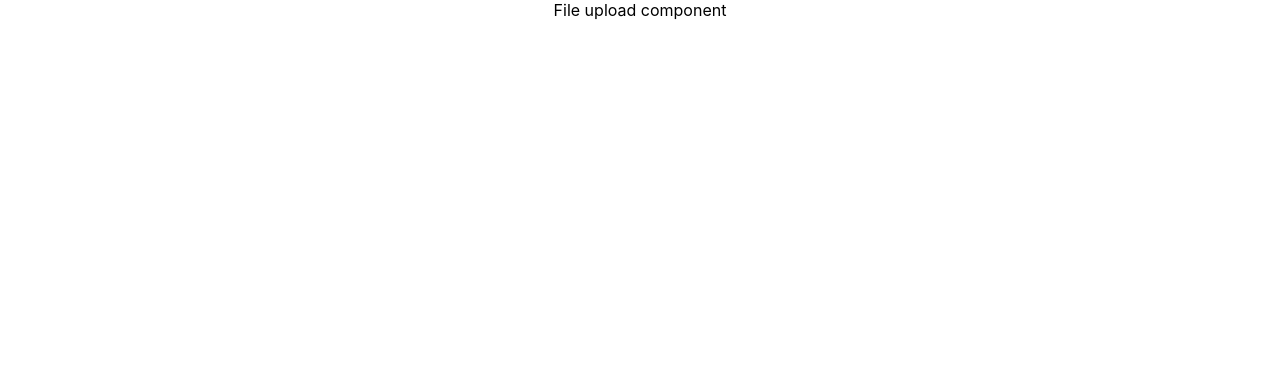
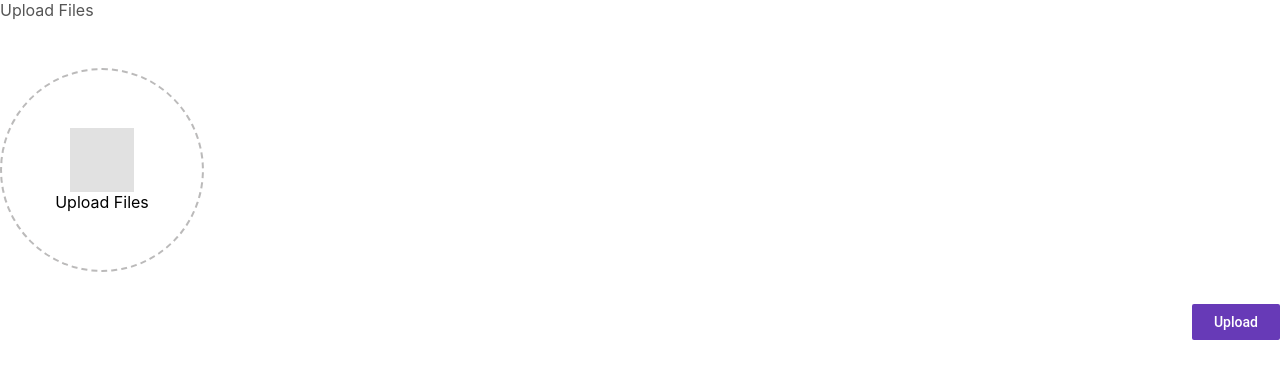
Before and after one commit to marjanmukram/sliit-information-system, a React (Create React App) app in the folder frontend/: page / in a window 1280 px wide. Shown: the top 378 px of the page. Built offline with nearby package versions, Linux system fonts and the light colour scheme; grey boxes are pictures that could not be loaded.

Commit message:
basic uis for upload component

```diff
--- a/frontend/package.json
+++ b/frontend/package.json
@@ -3,6 +3,8 @@
   "version": "0.1.0",
   "private": true,
   "dependencies": {
+    "formidable": "^1.2.1",
+    "multer": "^1.4.1",
     "react": "^16.8.6",
     "react-dom": "^16.8.6",
     "react-scripts": "3.0.0"
--- /dev/null
+++ b/frontend/src/components/student/dropzone/dropzone.css
@@ -0,0 +1,26 @@
+.Dropzone {
+    height: 200px;
+    width: 200px;
+    background-color: #fff;
+    border: 2px dashed rgb(187, 186, 186);
+    border-radius: 50%;
+    display: flex;
+    align-items: center;
+    justify-content: center;
+    flex-direction: column;
+    font-size: 16px;
+  }
+
+  .Highlight {
+    background-color: rgb(188, 185, 236);
+  }
+
+  .Icon {
+    opacity: 0.3;
+    height: 64px;
+    width: 64px;
+  }
+
+  .FileInput {
+    display: none;
+  }
--- /dev/null
+++ b/frontend/src/components/student/dropzone/dropzone.jsx
@@ -0,0 +1,88 @@
+import React, { Component } from "react";
+import "./dropzone.css";
+
+class Dropzone extends Component {
+  constructor(props) {
+    super(props);
+    this.state = { hightlight: false };
+    this.fileInputRef = React.createRef();
+
+    this.openFileDialog = this.openFileDialog.bind(this);
+    this.onFilesAdded = this.onFilesAdded.bind(this);
+    this.onDragOver = this.onDragOver.bind(this);
+    this.onDragLeave = this.onDragLeave.bind(this);
+    this.onDrop = this.onDrop.bind(this);
+  }
+
+  openFileDialog() {
+    if (this.props.disabled) return;
+    this.fileInputRef.current.click();
+  }
+
+  onFilesAdded(evt) {
+    if (this.props.disabled) return;
+    const files = evt.target.files;
+    if (this.props.onFilesAdded) {
+      const array = this.fileListToArray(files);
+      this.props.onFilesAdded(array);
+    }
+  }
+
+  onDragOver(event) {
+    event.preventDefault();
+    if (this.props.disabed) return;
+    this.setState({ hightlight: true });
+  }
+
+  onDragLeave(event) {
+    this.setState({ hightlight: false });
+  }
+
+  onDrop(event) {
+    event.preventDefault();
+    if (this.props.disabed) return;
+    const files = event.dataTransfer.files;
+    if (this.props.onFilesAdded) {
+      const array = this.fileListToArray(files);
+      this.props.onFilesAdded(array);
+    }
+    this.setState({ hightlight: false });
+  }
+
+  fileListToArray(list) {
+    const array = [];
+    for (var i = 0; i < list.length; i++) {
+      array.push(list.item(i));
+    }
+    return array;
+  }
+
+  render() {
+    return (
+      <div
+        className={`Dropzone ${this.state.hightlight ? "Highlight" : ""}`}
+        onDragOver={this.onDragOver}
+        onDragLeave={this.onDragLeave}
+        onDrop={this.onDrop}
+        onClick={this.openFileDialog}
+        style={{ cursor: this.props.disabled ? "default" : "pointer" }}
+      >
+        <input
+          ref={this.fileInputRef}
+          className="FileInput"
+          type="file"
+          multiple
+          onChange={this.onFilesAdded}
+        />
+        <img
+          alt="upload"
+          className="Icon"
+          src="baseline-cloud_upload-24px.svg"
+        />
+        <span>Upload Files</span>
+      </div>
+    );
+  }
+}
+
+export default Dropzone;
--- /dev/null
+++ b/frontend/src/components/student/fileUpload.css
@@ -0,0 +1,97 @@
+.Upload {
+    display: flex;
+    flex-direction: column;
+    flex: 1;
+    align-items: flex-start;
+    text-align: left;
+    overflow: hidden;
+  }
+
+  .Content {
+    display: flex;
+    flex-direction: row;
+    padding-top: 16px;
+    box-sizing: border-box;
+    width: 100%;
+  }
+
+  .Files {
+    margin-left: 32px;
+    align-items: flex-start;
+    justify-items: flex-start;
+    flex: 1;
+    overflow-y: auto;
+  }
+
+  .Actions {
+    display: flex;
+    flex: 1;
+    width: 100%;
+    align-items: flex-end;
+    flex-direction: column;
+    margin-top: 32px;
+  }
+
+  .Title {
+    margin-bottom: 32px;
+    color: #555;
+  }
+
+  .Filename {
+    margin-bottom: 8px;
+    font-size: 16px;
+    color: #555;
+  }
+
+  .Row {
+    display: flex;
+    flex: 1;
+    flex-direction: column;
+    justify-content: space-between;
+    height: 50px;
+    padding: 8px;
+    overflow: hidden;
+    box-sizing: border-box;
+  }
+
+  .CheckIcon {
+    opacity: 0.5;
+    margin-left: 32px;
+  }
+
+  .ProgressWrapper {
+    display: flex;
+    flex: 1;
+    flex-direction: row;
+    align-items: center;
+  }
+
+  button {
+    font-family: "Roboto medium", sans-serif;
+    font-size: 14px;
+    display: inline-block;
+    height: 36px;
+    min-width: 88px;
+    padding: 6px 16px;
+    line-height: 1.42857143;
+    text-align: center;
+    white-space: nowrap;
+    vertical-align: middle;
+    -ms-touch-action: manipulation;
+    touch-action: manipulation;
+    cursor: pointer;
+    -webkit-user-select: none;
+    -moz-user-select: none;
+    -ms-user-select: none;
+    user-select: none;
+    border: 0;
+    border-radius: 2px;
+    background: rgba(103, 58, 183, 1);
+    color: #fff;
+    outline: 0;
+  }
+
+  button:disabled {
+    background: rgb(189, 189, 189);
+    cursor: default;
+  }
--- a/frontend/src/components/student/fileUpload.jsx
+++ b/frontend/src/components/student/fileUpload.jsx
@@ -1,12 +1,152 @@
-import React from 'react'
+import React, { Component } from "react";
+import Dropzone from "./dropzone/dropzone";
+import "./fileUpload.css";
+import Progress from "./progress/progress";
 
-class FileUpload extends React.PureComponent{
-    render(){
+class FileUpload extends Component {
+  constructor(props) {
+    super(props);
+    this.state = {
+      files: [],
+      uploading: false,
+      uploadProgress: {},
+      successfullUploaded: false
+    };
 
-        return(
-            <div>File upload component</div>
-        )
+    this.onFilesAdded = this.onFilesAdded.bind(this);
+    this.uploadFiles = this.uploadFiles.bind(this);
+    this.sendRequest = this.sendRequest.bind(this);
+    this.renderActions = this.renderActions.bind(this);
+  }
+
+  onFilesAdded(files) {
+    this.setState(prevState => ({
+      files: prevState.files.concat(files)
+    }));
+  }
+
+  async uploadFiles() {
+    this.setState({ uploadProgress: {}, uploading: true });
+    const promises = [];
+    this.state.files.forEach(file => {
+      promises.push(this.sendRequest(file));
+    });
+    try {
+      await Promise.all(promises);
+
+      this.setState({ successfullUploaded: true, uploading: false });
+    } catch (e) {
+      // Not Production ready! Do some error handling here instead...
+      this.setState({ successfullUploaded: true, uploading: false });
     }
+  }
+
+  sendRequest(file) {
+    return new Promise((resolve, reject) => {
+      const req = new XMLHttpRequest();
+
+      req.upload.addEventListener("progress", event => {
+        if (event.lengthComputable) {
+          const copy = { ...this.state.uploadProgress };
+          copy[file.name] = {
+            state: "pending",
+            percentage: (event.loaded / event.total) * 100
+          };
+          this.setState({ uploadProgress: copy });
+        }
+      });
+
+      req.upload.addEventListener("load", event => {
+        const copy = { ...this.state.uploadProgress };
+        copy[file.name] = { state: "done", percentage: 100 };
+        this.setState({ uploadProgress: copy });
+        resolve(req.response);
+      });
+
+      req.upload.addEventListener("error", event => {
+        const copy = { ...this.state.uploadProgress };
+        copy[file.name] = { state: "error", percentage: 0 };
+        this.setState({ uploadProgress: copy });
+        reject(req.response);
+      });
+
+      const formData = new FormData();
+      formData.append("file", file, file.name);
+
+      req.open("POST", "http://localhost:4000/upload");
+      req.send(formData);
+    });
+  }
+
+  renderProgress(file) {
+    const uploadProgress = this.state.uploadProgress[file.name];
+    if (this.state.uploading || this.state.successfullUploaded) {
+      return (
+        <div className="ProgressWrapper">
+          <Progress progress={uploadProgress ? uploadProgress.percentage : 0} />
+          <img
+            className="CheckIcon"
+            alt="done"
+            src="baseline-check_circle_outline-24px.svg"
+            style={{
+              opacity:
+                uploadProgress && uploadProgress.state === "done" ? 0.5 : 0
+            }}
+          />
+        </div>
+      );
+    }
+  }
+
+  renderActions() {
+    if (this.state.successfullUploaded) {
+      return (
+        <button
+          onClick={() =>
+            this.setState({ files: [], successfullUploaded: false })
+          }
+        >
+          Clear
+        </button>
+      );
+    } else {
+      return (
+        <button
+          disabled={this.state.files.length < 0 || this.state.uploading}
+          onClick={this.uploadFiles}
+        >
+          Upload
+        </button>
+      );
+    }
+  }
+
+  render() {
+    return (
+      <div className="Upload">
+        <span className="Title">Upload Files</span>
+        <div className="Content">
+          <div>
+            <Dropzone
+              onFilesAdded={this.onFilesAdded}
+              disabled={this.state.uploading || this.state.successfullUploaded}
+            />
+          </div>
+          <div className="Files">
+            {this.state.files.map(file => {
+              return (
+                <div key={file.name} className="Row">
+                  <span className="Filename">{file.name}</span>
+                  {this.renderProgress(file)}
+                </div>
+              );
+            })}
+          </div>
+        </div>
+        <div className="Actions">{this.renderActions()}</div>
+      </div>
+    );
+  }
 }
 
 export default FileUpload;
--- /dev/null
+++ b/frontend/src/components/student/progress/progress.css
@@ -0,0 +1,13 @@
+.ProgressBar {
+    width: 100%;
+    height: 8px;
+    background-color: rgb(183, 155, 229);
+    border-radius: 5px;
+  }
+
+  .Progress {
+    background-color: rgba(103, 58, 183, 1);
+    height: 100%;
+    margin: 0;
+    border-radius: 5px;
+  }
--- /dev/null
+++ b/frontend/src/components/student/progress/progress.jsx
@@ -0,0 +1,21 @@
+import React, { Component } from "react";
+import "./progress.css";
+
+class Progress extends Component {
+  constructor(props) {
+    super(props);
+    this.state = {};
+  }
+  render() {
+    return (
+      <div className="ProgressBar">
+        <div
+          className="Progress"
+          style={{ width: this.props.progress + "%" }}
+        />
+      </div>
+    );
+  }
+}
+
+export default Progress;
```
Also changed, not shown: frontend/src/components/student/dropzone.js (added), 1 other file (tests, documents, lock files or other folders).
